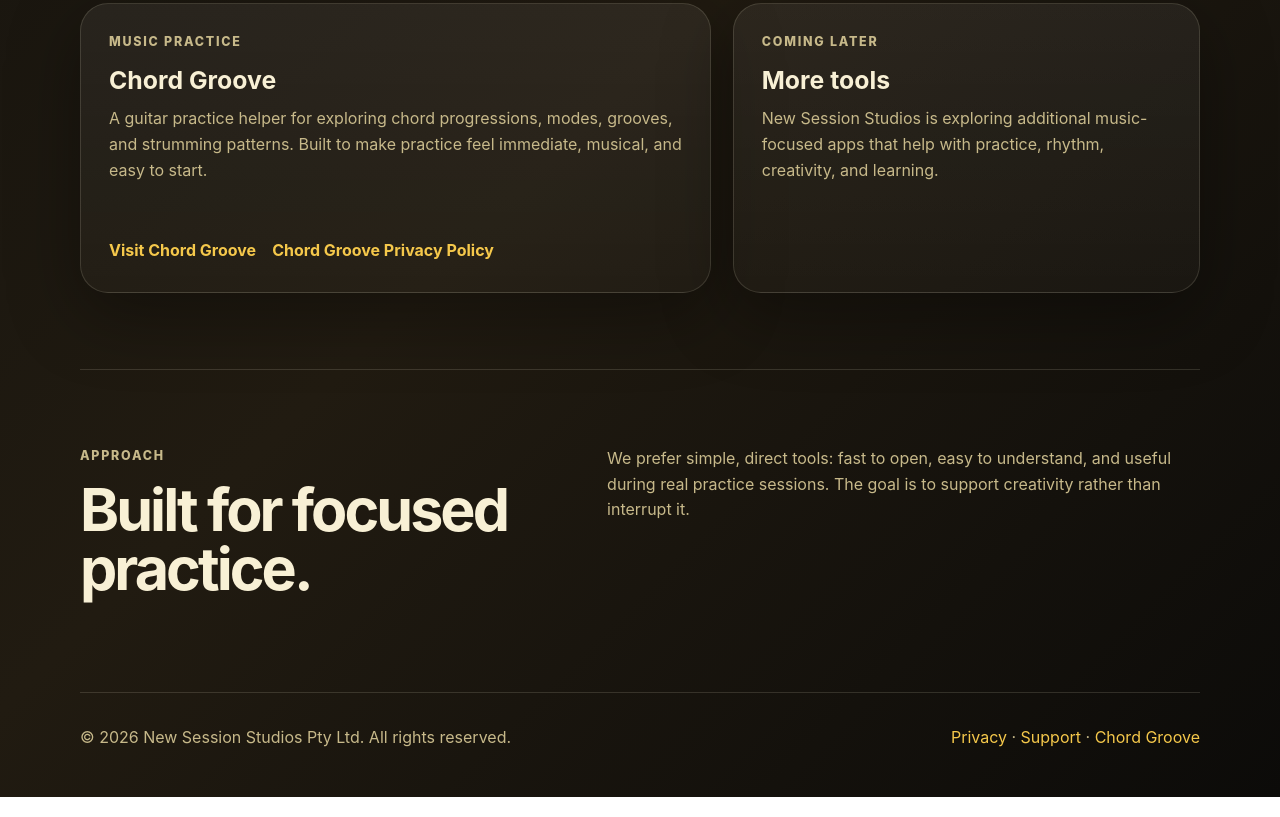
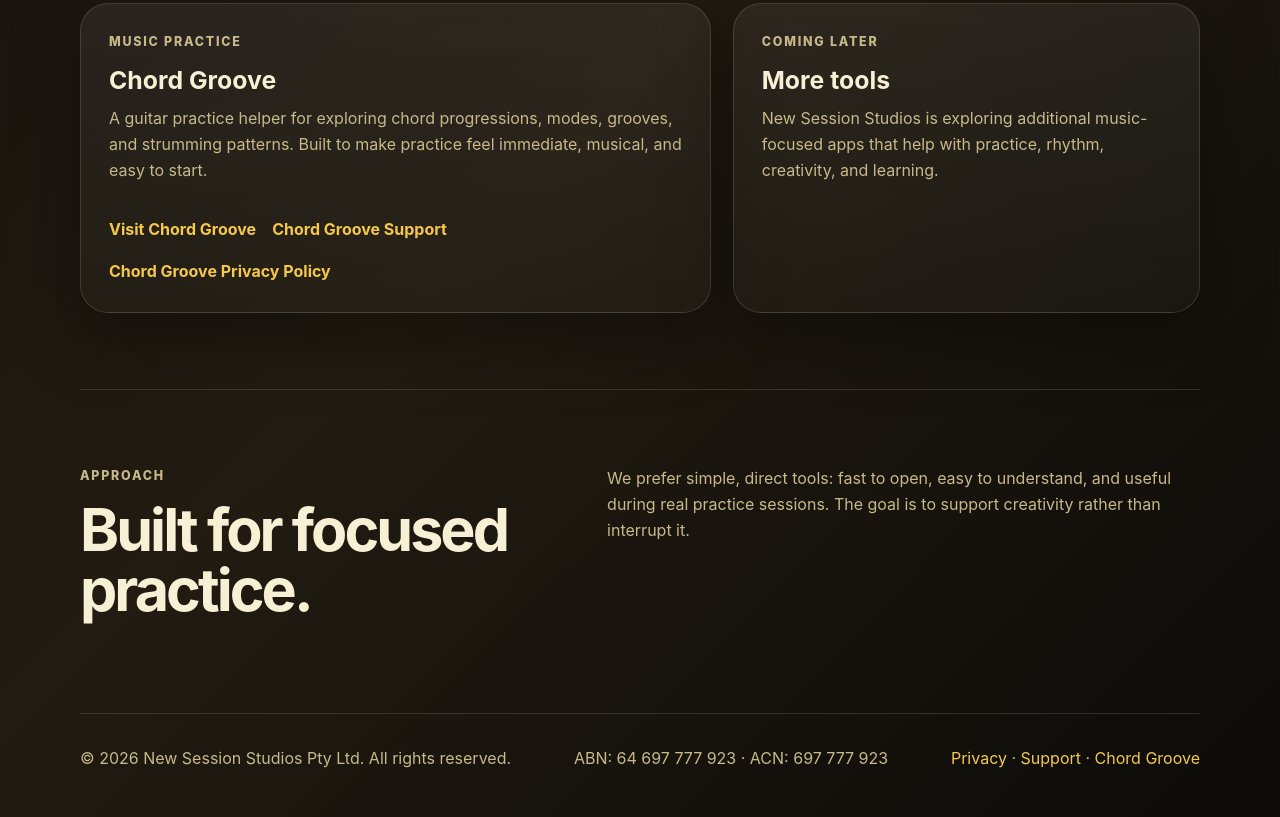
Before and after one commit to philljdarmanin/NewSessionStudios-Pages, a plain HTML site: page index.html in a window 1280 px wide. Shown: the part 956-1773 px from the top of the page. Drawn offline with Linux system fonts and the light colour scheme.

Commit message:
added abn acn

```diff
--- a/index.html
+++ b/index.html
@@ -49,6 +49,7 @@
 
           <div class="card-links">
             <a href="https://chordgroove.app">Visit Chord Groove</a>
+            <a href="https://chordgroove.app/support.html">Chord Groove Support</a>
             <a href="https://chordgroove.app/privacy.html">Chord Groove Privacy Policy</a>
           </div>
         </article>
@@ -76,8 +77,15 @@
   </main>
 
   <footer class="site-footer">
-    <p>&copy; 2026 New Session Studios Pty Ltd. All rights reserved.</p>
     <p>
+    &copy; 2026 New Session Studios Pty Ltd. All rights reserved.
+  </p>
+  <p>
+    ABN: 64 697 777 923
+    <span aria-hidden="true">·</span>
+    ACN: 697 777 923
+  </p>
+  <p>
       <a href="privacy.html">Privacy</a>
       <span aria-hidden="true">·</span>
       <a href="support.html">Support</a>
```
